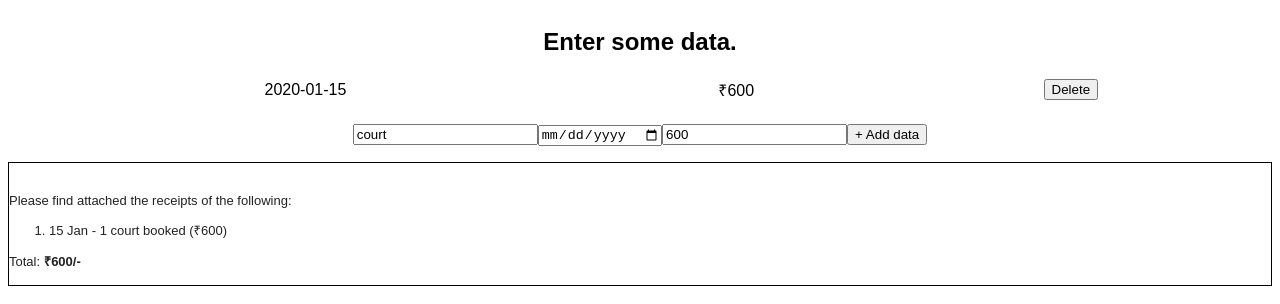
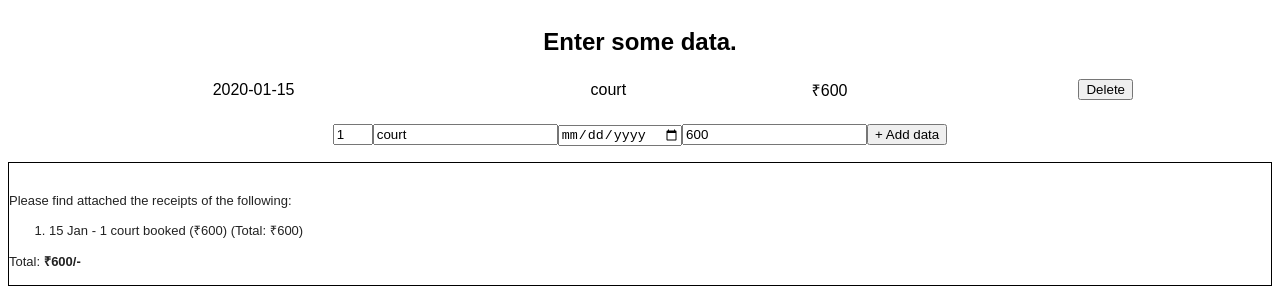
Before and after one commit to smtchahal/reimbursement, a React (Create React App) app: page / in a window 1280 px wide. Both pictures are taken after typing "2020-01-15" into the empty fields and a click on the button "+ Add data". Shown: the top 304 px of the page. Built offline with nearby package versions, Linux system fonts and the light colour scheme.

Commit message:
More features

```diff
--- a/package.json
+++ b/package.json
@@ -9,12 +9,13 @@
     "moment": "2.29.4",
     "react": "18.0.0",
     "react-dom": "18.0.0",
-    "react-scripts": "4.0.3"
+    "react-scripts": "^5.0.1"
   },
   "devDependencies": {
+    "@types/moment": "^2.13.0",
     "@types/react": "18.0.25",
     "@types/react-dom": "18.0.9",
-    "prettier": "^2.8.4",
+    "prettier": "^2.8.8",
     "typescript": "4.4.2"
   },
   "scripts": {
--- a/src/App.tsx
+++ b/src/App.tsx
@@ -1,4 +1,4 @@
-import { useRef, useState } from 'react';
+import { useEffect, useRef, useState } from 'react';
 import moment from 'moment';
 import './styles.css';
 
@@ -28,6 +28,19 @@ const groupBy = <T,>(
     return acc;
   }, {} as { [key: string]: T[] });
 
+const sortByKey = <T,>(unordered: Record<string, T>) =>
+  Object.keys(unordered)
+    .sort()
+    .reduce((obj, key) => {
+      obj[key] = unordered[key];
+      return obj;
+    }, {} as Record<string, T>);
+
+const pluralize = (count: number, noun: string, suffix = 's') =>
+  `${count} ${noun}${count !== 1 ? suffix : ''}`;
+
+const formatNumber = (n: number) => Intl.NumberFormat('en-IN').format(n);
+
 const defaultAmount = 600;
 
 const genId = () => (Math.random() + 1).toString(36).substring(2);
@@ -36,15 +49,34 @@ export default function App() {
   const [data, setData] = useState<Data[]>([]);
   const [date, setDate] = useState('');
   const [type, setType] = useState('court');
+  const [qty, setQty] = useState(1);
   const [amount, setAmount] = useState<number>(defaultAmount);
   const templateRef = useRef(null);
+
+  useEffect(() => {
+    const handleBeforeUnload = (event: BeforeUnloadEvent) => {
+      event.preventDefault();
+      return (event.returnValue = '');
+    };
+    if (data.length > 0) {
+      window.addEventListener('beforeunload', handleBeforeUnload);
+    } else {
+      window.removeEventListener('beforeunload', handleBeforeUnload);
+    }
+    return () => {
+      window.removeEventListener('beforeunload', handleBeforeUnload);
+    };
+  }, [data]);
 
   const addDatum = () => {
     if (!date || !amount) {
       alert('Missing fields');
       return;
     }
-    setData(d => [...d, { id: genId(), type, date, amount }]);
+    setData(d => [
+      ...d,
+      ...Array(qty).fill({ id: genId(), type, date, amount }),
+    ]);
     setDate('');
     setAmount(defaultAmount);
   };
@@ -55,9 +87,10 @@ export default function App() {
     <div className="App">
       <h2>Enter some data.</h2>
       <table id="data">
-        {data.map(({ id, date, amount }) => (
+        {data.map(({ id, date, type, amount }) => (
           <tr key={id}>
             <td>{date}</td>
+            <td>{type}</td>
             <td>₹{amount}</td>
             <td>
               <button
@@ -74,6 +107,14 @@ export default function App() {
         ))}
       </table>
       <div>
+        <input
+          type="number"
+          min="1"
+          placeholder="quantity"
+          value={qty}
+          onChange={e => setQty(parseInt(e.target.value))}
+          style={{ width: 32 }}
+        />
         <input
           type="text"
           value={type}
@@ -111,35 +152,39 @@ export default function App() {
           Please find attached the receipts of the following:
           <br />
           <ol>
-            {Object.entries(groupBy(data, d => d.date)).map(
+            {Object.entries(sortByKey(groupBy(data, d => d.date))).map(
               ([date, datums]) => (
                 <li key={date}>
                   {moment(date).format('DD MMM')} -{' '}
-                  {datums.filter(d => d.type === 'court').length} court
-                  {datums.filter(d => d.type === 'court').length === 1
-                    ? ''
-                    : 's'}{' '}
-                  booked (₹
-                  {datums
-                    .filter(d => d.type === 'court')
-                    .map(_d => _d.amount)
-                    .reduce((acc, iter) => acc + iter, 0)}
-                  )
-                  {datums.filter(d => d.type !== 'court').length > 0 ? (
+                  {datums.length > 0 && (
                     <>
-                      {', '}
-                      {datums
-                        .filter(d => d.type !== 'court')
-                        .map(d => `${d.type} (₹${d.amount})`)
-                        .join(', ')}{' '}
-                      (Total: ₹
-                      {datums
-                        .map(_d => _d.amount)
-                        .reduce((acc, iter) => acc + iter, 0)}
-                      )
+                      {Object.entries(groupBy(datums, d => d.type)).map(
+                        ([type, typeData], index) => (
+                          <>
+                            {index > 0 && ', '}
+                            {pluralize(typeData.length, type)}
+                            {type === 'court' && ' booked'} (₹
+                            {formatNumber(
+                              typeData.reduce(
+                                (acc, iter) => acc + iter.amount,
+                                0,
+                              ),
+                            )}
+                            )
+                          </>
+                        ),
+                      )}{' '}
+                      {Object.entries(groupBy(datums, d => d.type)).length >
+                        0 && (
+                        <>
+                          (Total: ₹
+                          {formatNumber(
+                            datums.reduce((acc, iter) => acc + iter.amount, 0),
+                          )}
+                          )
+                        </>
+                      )}
                     </>
-                  ) : (
-                    ''
                   )}{' '}
                 </li>
               ),
@@ -147,7 +192,10 @@ export default function App() {
           </ol>
           Total:{' '}
           <b>
-            ₹{data.map(_d => _d.amount).reduce((acc, iter) => acc + iter, 0)}
+            ₹
+            {formatNumber(
+              data.map(_d => _d.amount).reduce((acc, iter) => acc + iter, 0),
+            )}
             /-
           </b>
           <br />
```
Also changed, not shown: 1 other file (tests, documents, lock files or other folders).
